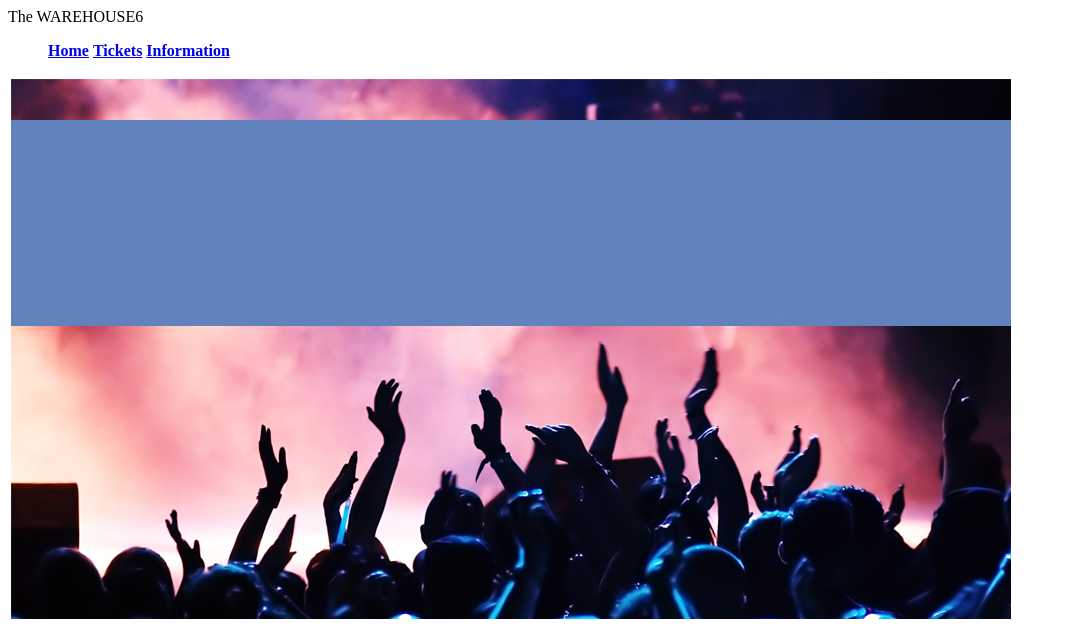
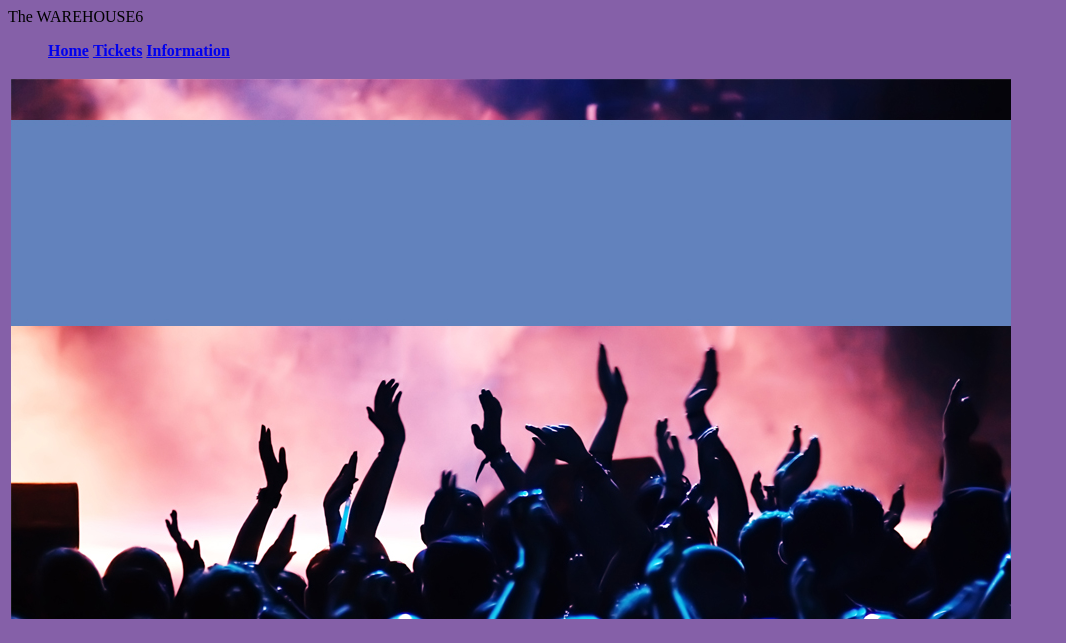
Before and after one commit to NEST8/Project6, a plain HTML site: page index.html in a window 1280 px wide. Shown: the top 643 px of the page, without its empty margins (0-1066 px from the left). Drawn offline with Linux system fonts and the light colour scheme.

Commit message:
commit15

```diff
--- a/myStyles.css
+++ b/myStyles.css
@@ -1,3 +1,4 @@
+
 @charset "UTF-8"
 
 
@@ -6,7 +7,7 @@
 font-size: 20px; font-weight: 240px; font-weight: 40px;
 }
 
-#background {
+body {
 
 	background-color: 8560a8;
 }
```
